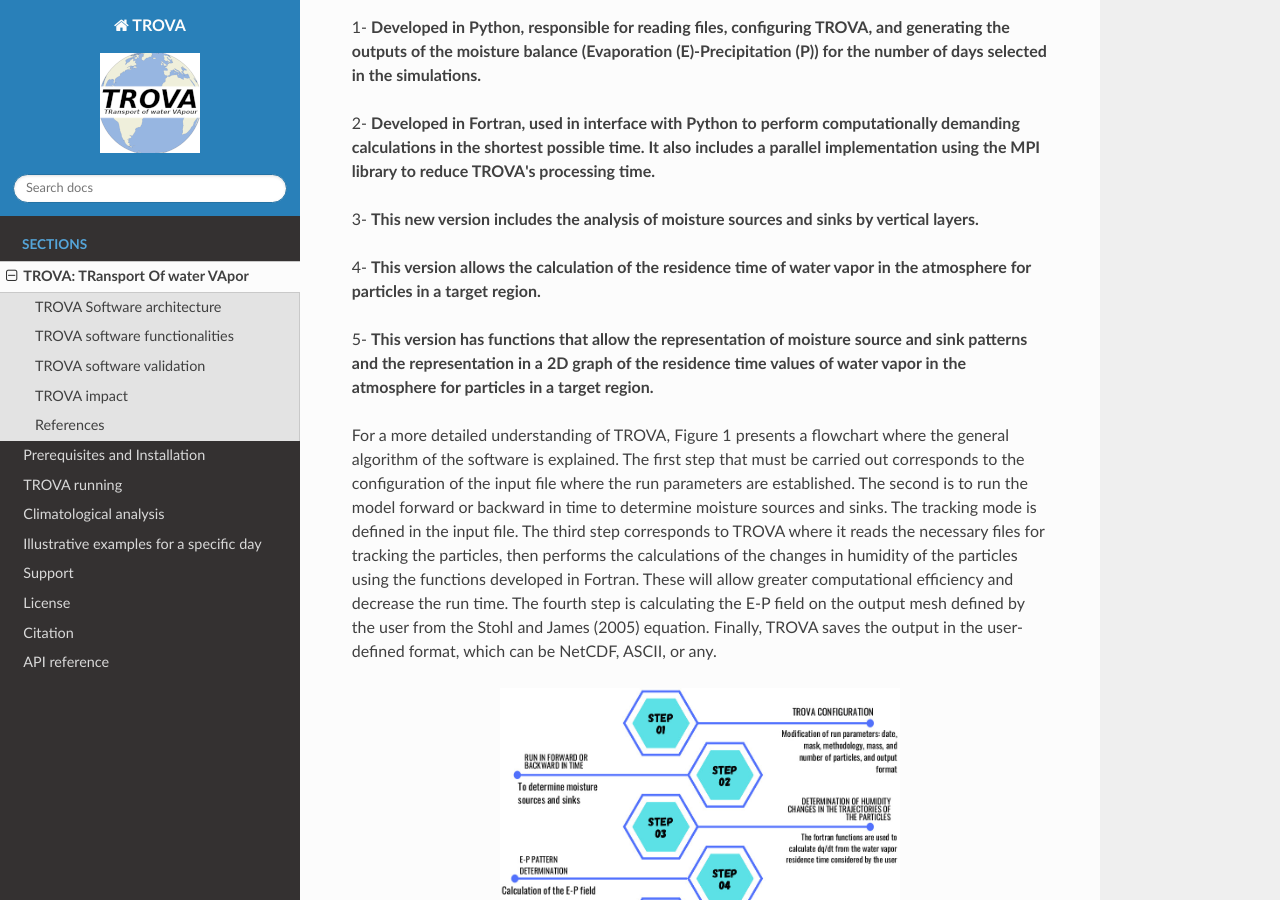
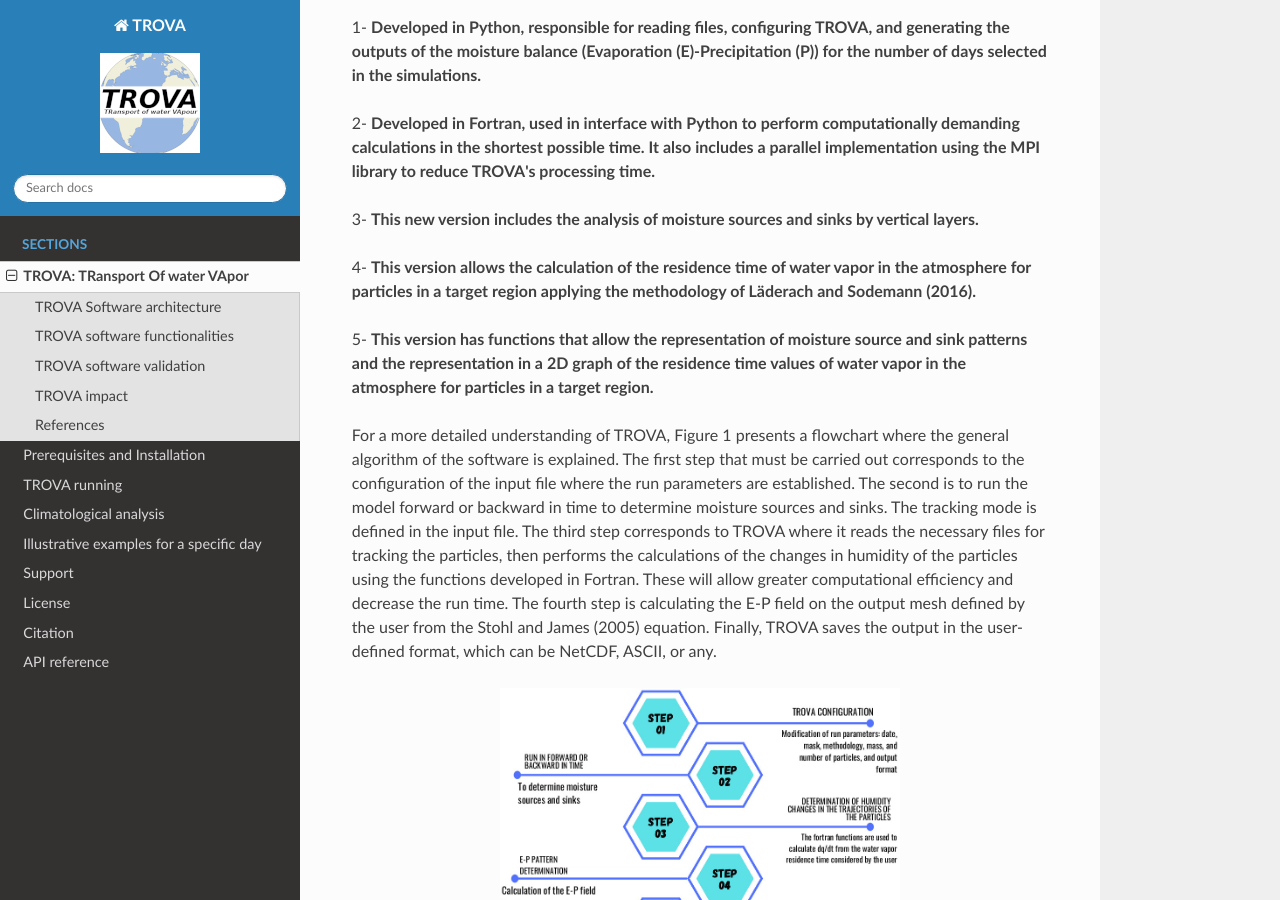
Before and after one commit to tramo-ephyslab/TROVA_Docs, a Sphinx documentation site: the page built from docs/source/introduction.rst, in a window 1280 px wide and 900 px high, scrolled down 957 px. Built offline with Sphinx 7.4.7 and the Read the Docs theme 3.1.0, drawn with Linux system fonts in a browser that asks for light colours.

Commit message:
Update introduction.rst

```diff
--- a/docs/source/introduction.rst
+++ b/docs/source/introduction.rst
@@ -54,7 +54,7 @@ implementation using the MPI library to reduce TROVA's processing time.**
 3- **This new version includes the analysis of moisture sources and sinks by vertical layers.**
 
 4- **This version allows the calculation of the residence time of water vapor in the
-atmosphere for particles in a target region.**
+atmosphere for particles in a target region applying the methodology of Läderach and Sodemann (2016).**
 
 5- **This version has functions that allow the representation of moisture source and sink patterns and
 the representation in a 2D graph of the residence time values of water vapor in the atmosphere
```
